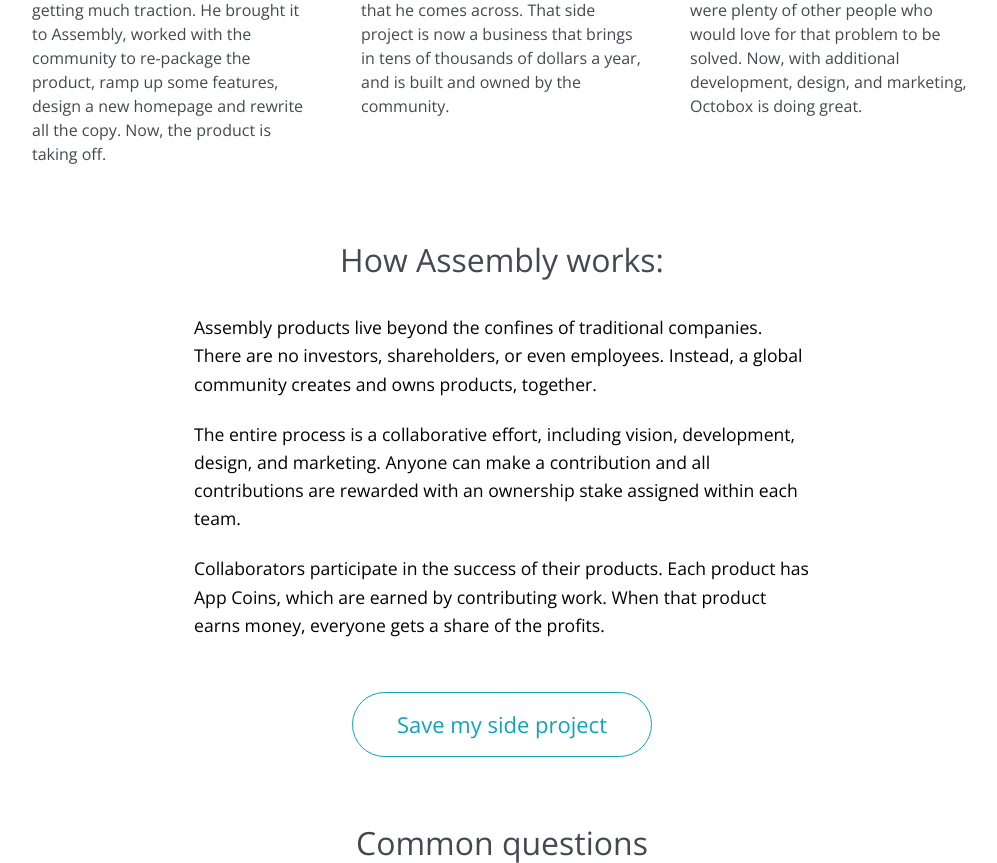
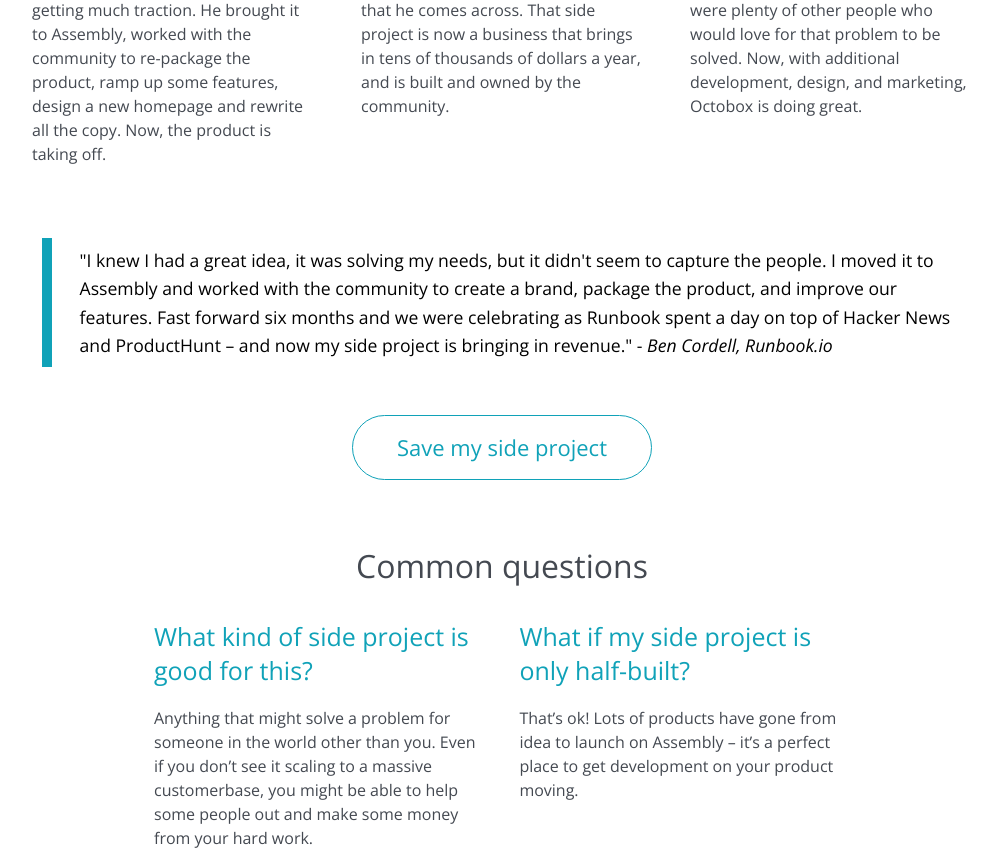
Before and after one commit to bshyong/sysp, a PHP site: page / in a window 1280 px wide. Shown: the part 2390-3253 px from the top of the page, without its empty margins (138-1135 px from the left). Run offline with PHP 8.4, Linux system fonts and the light colour scheme; some libraries are stand-ins or nearby versions.

Commit message:
add quote

```diff
--- a/css/overrides.css
+++ b/css/overrides.css
@@ -44,3 +44,14 @@
   max-width: 43.5em;
   margin: 0 auto 1.25em;
 }
+
+blockquote {
+  border-left: 10px solid #10a2b8;
+  margin: 0 10px 1.5em;
+  padding: 0.5em 10px;
+  quotes: "\201C""\201D""\2018""\2019";
+}
+
+a.contact{
+  font-size:1.2em;
+}
--- a/index.html
+++ b/index.html
@@ -372,14 +372,14 @@
                 <p>Octobox was a side project aimed to solve one problem for one person. Then, it became obvious that there were plenty of other people who would love for that problem to be solved. Now, with additional development, design, and marketing, Octobox is doing great.</p>
             </li>
         </ul>
-    <h2 style="margin-bottom:1em;max-width:35em;">How Assembly works:</h2>
-    <p class="newstyle">Assembly products live beyond the confines of traditional companies. There are no investors, shareholders, or even employees. Instead, a global community creates and owns products, together.</p>
-    <p class="newstyle">
-      The entire process is a collaborative effort, including vision, development, design, and marketing. Anyone can make a contribution and all contributions are rewarded with an ownership stake assigned within each team.
-    </p>
-    <p class="newstyle" style="margin-bottom:3em;">
-      Collaborators participate in the success of their products. Each product has App Coins, which are earned by contributing work. When that product earns money, everyone gets a share of the profits.
-    </p>
+
+<blockquote style="margin-bottom:3em;">
+  <p class="newstyle" style="max-width: 50em;margin-bottom: 0;margin-top: 0;margin-left:1em;">
+    "I knew I had a great idea, it was solving my needs, but it didn't seem to capture the people. I moved it to Assembly and worked with the community to create a brand, package the product, and improve our features. Fast forward six months and we were celebrating as Runbook spent a day on top of Hacker News and ProductHunt – and now my side project is bringing in revenue." - <i>Ben Cordell, Runbook.io</i>
+  </p>
+</blockquote>
+
+
 
     <a href="old/typeform.html" class="cta_btn">Save my side project</a>
 
```
